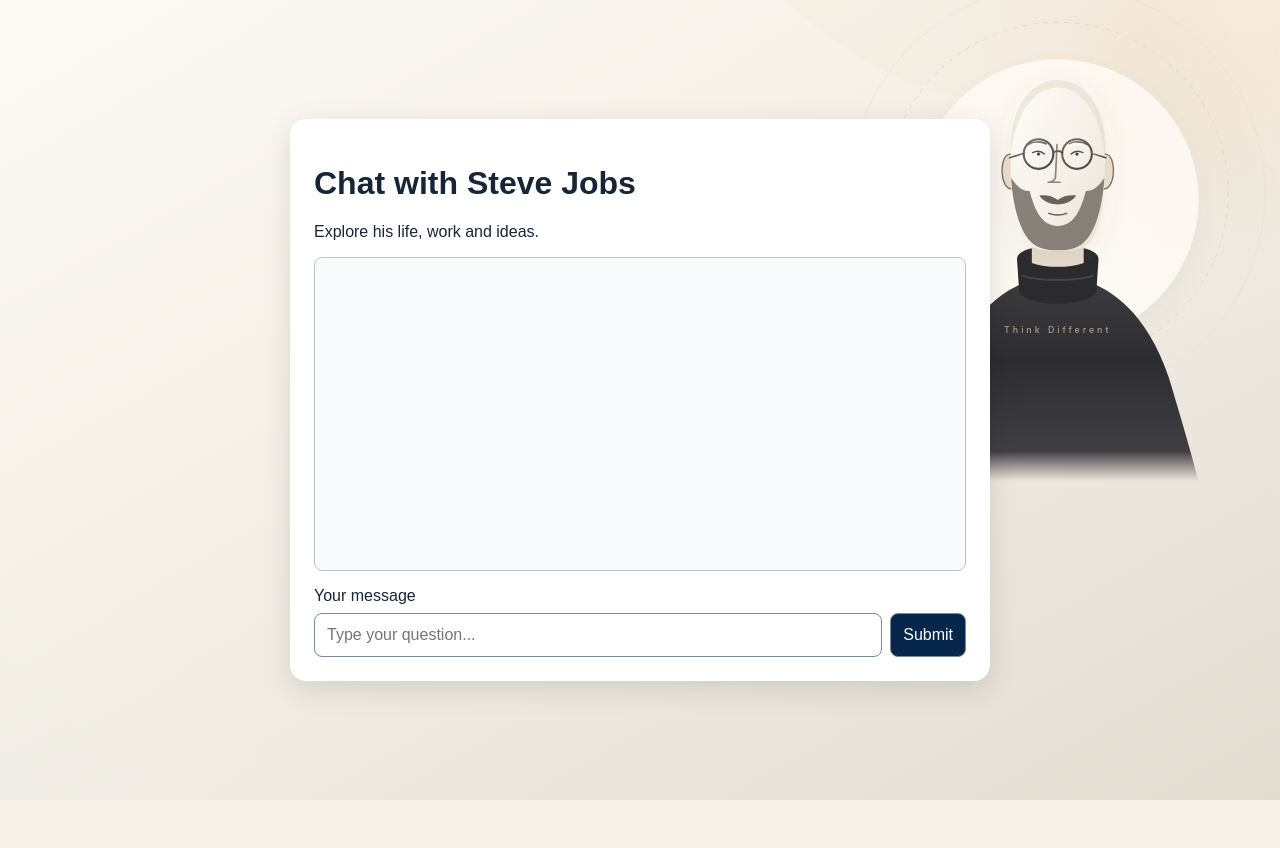
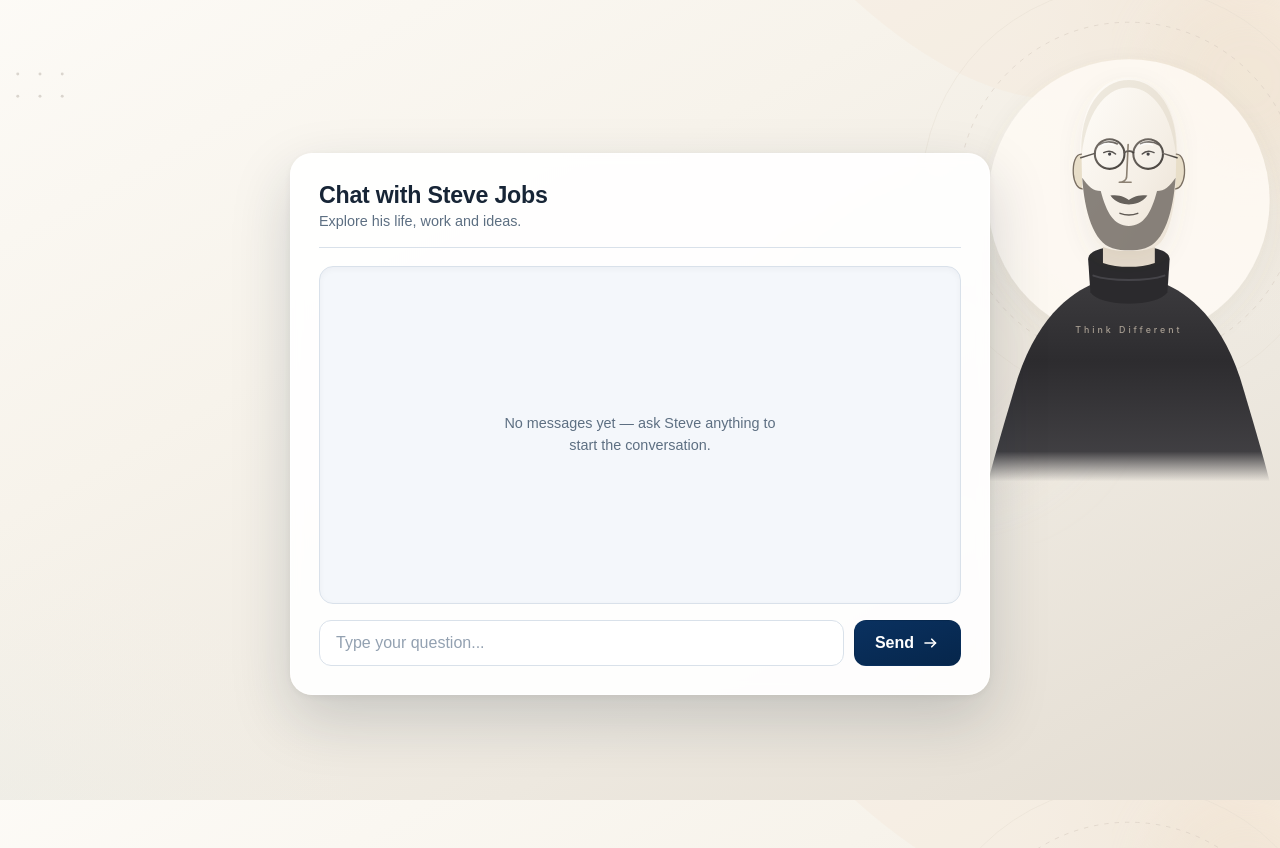
Before and after one commit to Keishin-Roberts/SE-Group17-2026, a React (Vite) app in the folder front/: page / in a window 1280 px wide. Before the commit the page ends 800 px from the top, so only its background shows below. Built offline with nearby package versions, Linux system fonts and the light colour scheme.

Commit message:
design update

```diff
--- a/front/src/App.jsx
+++ b/front/src/App.jsx
@@ -1,15 +1,14 @@
 import { useState } from 'react'
-import './index.css'
 
 function App() {
   const [draft, setDraft] = useState('')
   const [messages, setMessages] = useState([])
 
   function handleSubmit(event) {
-    // Prevents browser refresh when theform is submitted
+    // Prevents browser refresh when the form is submitted
     event.preventDefault()
 
-    //remove surrounding room and ignote empty messages
+    // Remove surrounding whitespace and ignore empty messages
     const text = draft.trim()
     if (text === '') return
 
@@ -17,7 +16,7 @@ function App() {
       id: crypto.randomUUID(),
       text: text
     }
-    //Create new array with the new message added to the end of the previous messages
+    // Create a new array with the new message added after the previous ones
     setMessages(previous => [...previous, newMessage])
     // Clear the input field
     setDraft('')
@@ -25,14 +24,24 @@ function App() {
 
   return (
     <main className="container">
-      <h1>Chat with Steve Jobs</h1>
-      <p>Explore his life, work and ideas.</p>
+      <header className="chat-header">
+        <div>
+          <h1>Chat with Steve Jobs</h1>
+          <p className="chat-subtitle">Explore his life, work and ideas.</p>
+        </div>
+      </header>
 
       <div
         className="chat-history"
         role="log"
         aria-label="Conversation"
       >
+        {messages.length === 0 && (
+          <p className="chat-empty">
+            No messages yet — ask Steve anything to start the conversation.
+          </p>
+        )}
+
         {messages.map(message => (
           <div className="message-row message-row-user" key={message.id}>
             <p className="bubble bubble-user">
@@ -43,9 +52,10 @@ function App() {
         ))}
       </div>
 
-      <label htmlFor="message">Your message</label>
-
       <form className="chat-form" onSubmit={handleSubmit}>
+        <label className="visually-hidden" htmlFor="message">
+          Your message
+        </label>
         <input
           id="message"
           type="text"
@@ -53,7 +63,18 @@ function App() {
           value={draft}
           onChange={event => setDraft(event.target.value)}
         />
-        <button type="submit">Submit</button>
+        <button type="submit">
+          Send
+          <svg
+            className="send-icon"
+            viewBox="0 0 24 24"
+            aria-hidden="true"
+            focusable="false"
+          >
+            <line x1="4" y1="12" x2="18" y2="12" />
+            <polyline points="13 7 18 12 13 17" />
+          </svg>
+        </button>
       </form>
     </main>
   )
--- a/front/src/index.css
+++ b/front/src/index.css
@@ -1,5 +1,22 @@
+:root {
+  --ink: #172536;
+  --muted: #5d6f82;
+  --navy: #06264b;
+  --line: #d9e1ea;
+  --chat-bg: #f4f7fb;
+}
+
 body {
-  background-color: rgb(144, 144, 219);
+  margin: 0;
+  min-height: 100vh;
+  background-color: #f7f3eb;
+  background-image: url('./assets/steve_jobs_pastel_wallpaper.svg');
+  background-position: top right;
+  background-repeat: no-repeat;
+  background-size: cover;
+  background-attachment: fixed;
+  color: var(--ink);
+  font-family: Arial, Helvetica, sans-serif;
 }
 
 #root {
@@ -7,42 +24,102 @@ body {
   display: flex;
   justify-content: center;
   align-items: center;
+  padding: 24px 16px;
 }
-/* Main chat panel*/
+
+/* Main chat panel */
 .container {
   box-sizing: border-box;
-  width: 92%;
+  width: 100%;
   max-width: 700px;
-  margin: 24px auto;
-  padding: 24px;
-  background-color: white;
-  border-radius: 16px;
-  box-shadow: 0 8px 30px rgb(0 0 0 / 12%);
-  font-family: Arial, sans-serif;
-  color: #172536;
+  padding: 28px;
+  border: 1px solid rgb(255 255 255 / 70%);
+  border-radius: 22px;
+  background-color: rgb(255 255 255 / 92%);
+  box-shadow:
+    0 24px 60px rgb(23 37 54 / 18%),
+    0 2px 8px rgb(23 37 54 / 6%);
+  -webkit-backdrop-filter: blur(6px);
+  backdrop-filter: blur(6px);
 }
-/* Conversation area*/
+
+/* Header */
+.chat-header {
+  display: flex;
+  align-items: center;
+  gap: 14px;
+  padding-bottom: 18px;
+  border-bottom: 1px solid var(--line);
+}
+
+.chat-header h1 {
+  margin: 0;
+  font-size: 1.45rem;
+  letter-spacing: -0.01em;
+}
+
+.chat-subtitle {
+  margin: 4px 0 0;
+  color: var(--muted);
+  font-size: 0.9rem;
+}
+
+/* Conversation area */
 .chat-history {
   display: flex;
   flex-direction: column;
   gap: 10px;
-  height: 280px;
-  padding: 16px;
+  height: 300px;
+  margin-top: 18px;
+  padding: 18px;
   overflow-y: auto;
   overflow-wrap: anywhere;
-  border: 1px solid #bcc5cf;
-  border-radius: 8px;
-  background-color: #f8fafc;
+  border: 1px solid var(--line);
+  border-radius: 14px;
+  background-color: var(--chat-bg);
+  box-shadow: inset 0 2px 6px rgb(23 37 54 / 4%);
+  scrollbar-color: #c3cedb transparent;
+  scrollbar-width: thin;
+}
+
+.chat-history::-webkit-scrollbar {
+  width: 8px;
+}
+
+.chat-history::-webkit-scrollbar-thumb {
+  border-radius: 999px;
+  background-color: #c3cedb;
+}
+
+.chat-empty {
+  margin: auto;
+  max-width: 34ch;
+  color: var(--muted);
+  font-size: 0.9rem;
+  line-height: 1.5;
+  text-align: center;
 }
 
 /* One row per message; assistant on the left, user on the right */
 .message-row {
   display: flex;
   justify-content: flex-start;
+  animation: bubble-in 180ms ease-out;
 }
 
 .message-row-user {
   justify-content: flex-end;
+}
+
+@keyframes bubble-in {
+  from {
+    opacity: 0;
+    transform: translateY(4px);
+  }
+  to {
+    opacity: 1;
+    transform: none;
+  }
 }
 
 .bubble {
@@ -52,19 +129,17 @@ body {
   border: 1px solid #d7dee6;
   border-radius: 16px;
   background-color: #ffffff;
-  box-shadow: 0 1px 3px rgb(23 37 54 / 6%);
-  color: #172536;
+  color: var(--ink);
   font-size: 0.95rem;
   line-height: 1.45;
   white-space: pre-wrap;
 }
 
-/* Your own messages: navy accent from the Submit button, tail on the right */
+/* Your own messages: navy accent from the Send button, tail on the right */
 .bubble-user {
-  border-color: #06264b;
+  border-color: var(--navy);
   border-bottom-right-radius: 4px;
-  background-color: #06264b;
-  box-shadow: 0 4px 12px rgb(6 38 75 / 22%);
+  background-color: var(--navy);
   color: #ffffff;
 }
 
@@ -78,47 +153,119 @@ body {
   text-transform: uppercase;
 }
 
-.container label {
-  display: block;
-  margin: 16px 0 8px;
-}
-/* Chat form*/
+/* Chat form */
 .chat-form {
   display: flex;
-  gap: 8px;
+  gap: 10px;
+  margin-top: 16px;
 }
 
 .chat-form input {
   flex: 1;
   min-width: 0;
+  padding: 13px 16px;
+  border: 1px solid var(--line);
+  border-radius: 12px;
+  background-color: #ffffff;
+  color: inherit;
+  font: inherit;
+  transition: border-color 150ms ease, box-shadow 150ms ease;
 }
 
-.chat-form input,
-.chat-form button {
-  padding: 12px;
-  border: 1px solid #7c8998;
-  border-radius: 8px;
-  font: inherit;
+.chat-form input::placeholder {
+  color: #93a1b1;
+}
+
+.chat-form input:focus {
+  outline: none;
+  border-color: var(--navy);
+  box-shadow: 0 0 0 3px rgb(6 38 75 / 12%);
 }
 
 .chat-form button {
-  background-color: #06264b;
-  color: white;
+  display: inline-flex;
+  align-items: center;
+  gap: 8px;
+  padding: 13px 20px;
+  border: 1px solid transparent;
+  border-radius: 12px;
+  background: linear-gradient(160deg, #0a3160, var(--navy));
+  color: #ffffff;
+  font: inherit;
+  font-weight: 600;
   cursor: pointer;
-}
-/* Keyboard focus  */
-.chat-form :focus-visible {
-  outline: 3px solid #06264b;
-  outline-offset: 3px;
+  transition: filter 150ms ease, transform 120ms ease;
 }
 
-body {
-  margin: 0;
-  min-height: 100vh;
-  background-color: #F7F3EB;
-  background-image: url('./assets/steve_jobs_pastel_wallpaper.svg');
-  background-position: top right;
-  background-repeat: no-repeat;
-  background-size: cover;
-  background-attachment: fixed;
+.chat-form button:hover {
+  filter: brightness(1.12);
 }
+
+.chat-form button:active {
+  transform: translateY(1px);
+}
+
+/* Keyboard focus */
+.chat-form input:focus-visible,
+.chat-form button:focus-visible {
+  outline: 3px solid var(--navy);
+  outline-offset: 2px;
+}
+
+.send-icon {
+  width: 18px;
+  height: 18px;
+  fill: none;
+  stroke: currentColor;
+  stroke-width: 2.2;
+  stroke-linecap: round;
+  stroke-linejoin: round;
+}
+
+.visually-hidden {
+  position: absolute;
+  width: 1px;
+  height: 1px;
+  margin: -1px;
+  padding: 0;
+  overflow: hidden;
+  border: 0;
+  clip-path: inset(50%);
+  white-space: nowrap;
+}
+
+@media (max-width: 520px) {
+  #root {
+    align-items: flex-start;
+    padding: 16px 12px;
+  }
+
+  .container {
+    padding: 20px;
+    border-radius: 18px;
+  }
+
+  .chat-header h1 {
+    font-size: 1.2rem;
+  }
+
+  .chat-history {
+    height: 260px;
+    padding: 14px;
+  }
+
+  .bubble {
+    max-width: 88%;
+  }
+}
+
+@media (prefers-reduced-motion: reduce) {
+  .message-row {
+    animation: none;
+  }
+
+  .chat-form button,
+  .chat-form input {
+    transition: none;
+  }
+}
```
Also changed, not shown: 1 other file (tests, documents, lock files or other folders).
